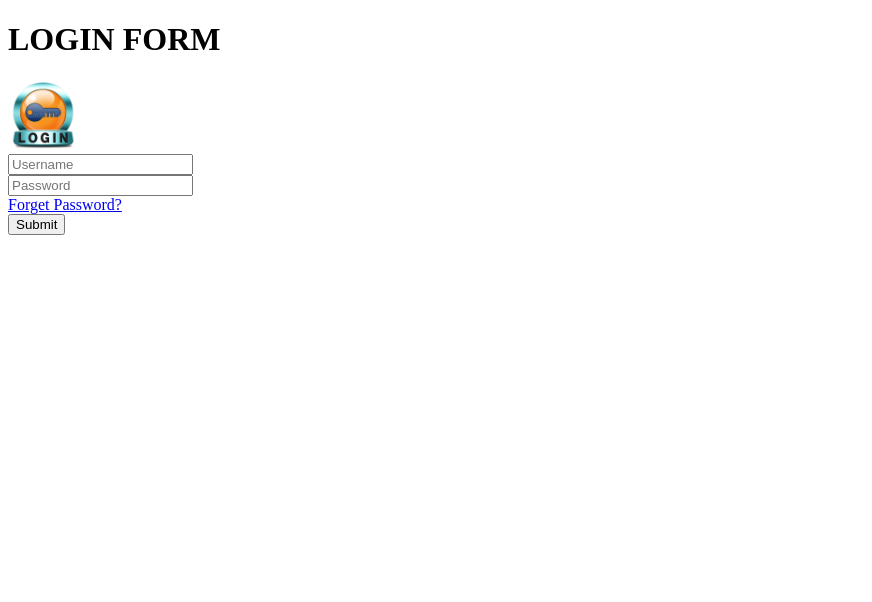
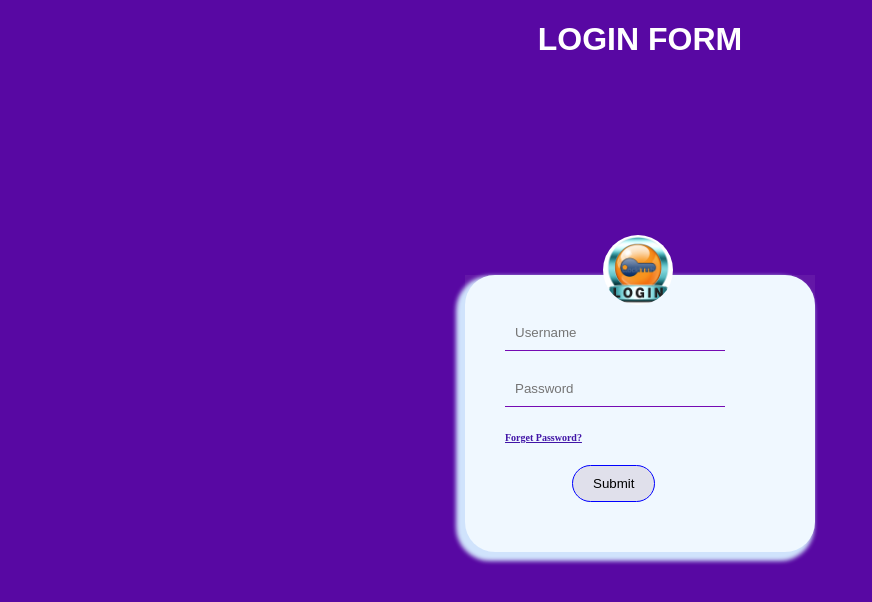
Before and after one commit to Eapl2k2o/aug22_uiux, a plain HTML site: page index.html in a window 1280 px wide. Shown: the whole page, without its empty margins (0-872 px from the left). Drawn offline with Linux system fonts and the light colour scheme.

Commit message:
Enhance login form with CSS styling
Added CSS styles for improved layout and design.

```diff
--- a/index.html
+++ b/index.html
@@ -4,7 +4,78 @@
     <meta charset="UTF-8">
     <meta name="viewport" content="width=device-width, initial-scale=1.0">
     <title>LOGIN FORM</title>
-   <link rel="stylesheet" href="sep9_login.css">
+    <style>
+   body{
+    margin:0px;
+    padding:0px;
+    background-color: rgb(88, 8, 163);
+
+}
+.container
+{
+     height:250px;
+     width:350px;
+    background-color: rgba(250, 235, 215, 0.068);
+    position:absolute;
+    top:50%;
+    left:50%;
+    transform:translate(-50%,-50%);
+
+}
+.card
+{
+  padding:40px 40px 50px 40px;
+   background-color: aliceblue;
+   border-radius:30px;
+   box-shadow: -5px 5px 4px 4px rgb(208, 227, 252);
+
+}
+#field
+{
+    border: none;
+    background:transparent;
+    border-bottom:1.5px solid rgb(117, 11, 179);
+  padding:10px;
+             margin-bottom:20px;
+             width:200px;
+       color:rgb(80, 92, 146);*/
+}
+#button
+{
+     border:1px solid blue;
+   padding:10px 20px;
+   background:rgb(224, 224, 235);
+   border-radius:20px;
+    margin-top:20px;
+    margin-left:67px;
+
+}
+a{
+     font-size:10px;
+    font-weight: bolder;
+    color:rgb(65, 21, 167);*/
+}
+img
+{
+    border-radius: 40px;
+    position: absolute;
+    left:138px;
+    top:-40px;
+}
+#button:hover{
+
+    border:1px solid blue;
+    background: blueviolet;
+    color:white;
+    font-size: 20px;
+    }
+    h1{
+        text-align: center;
+    color: white;
+    font-family:fantasy;
+    font-size: xx-large;
+    }
+    </style>
 </head>
 <body>
     <h1>LOGIN FORM</h1>
```
